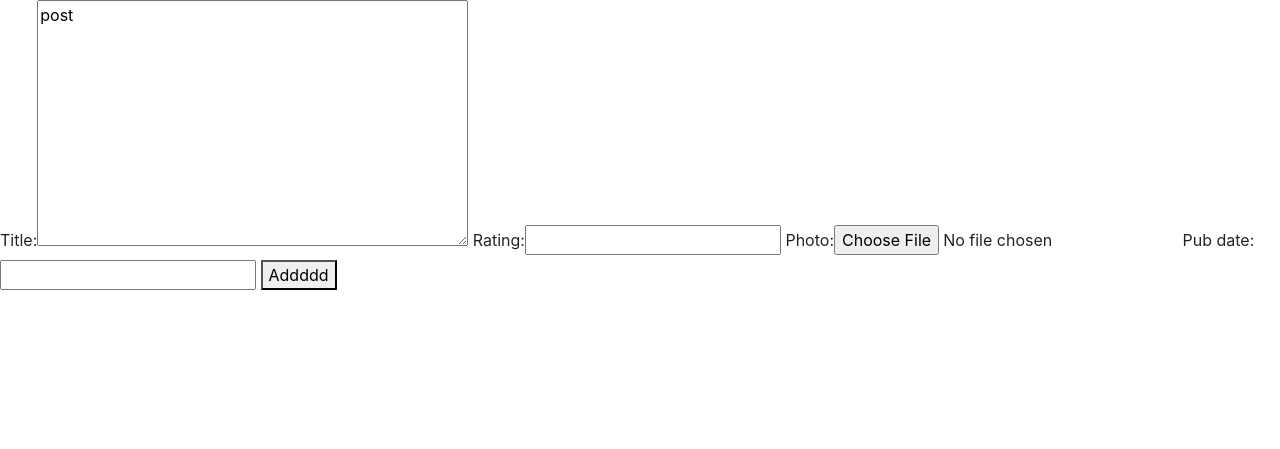
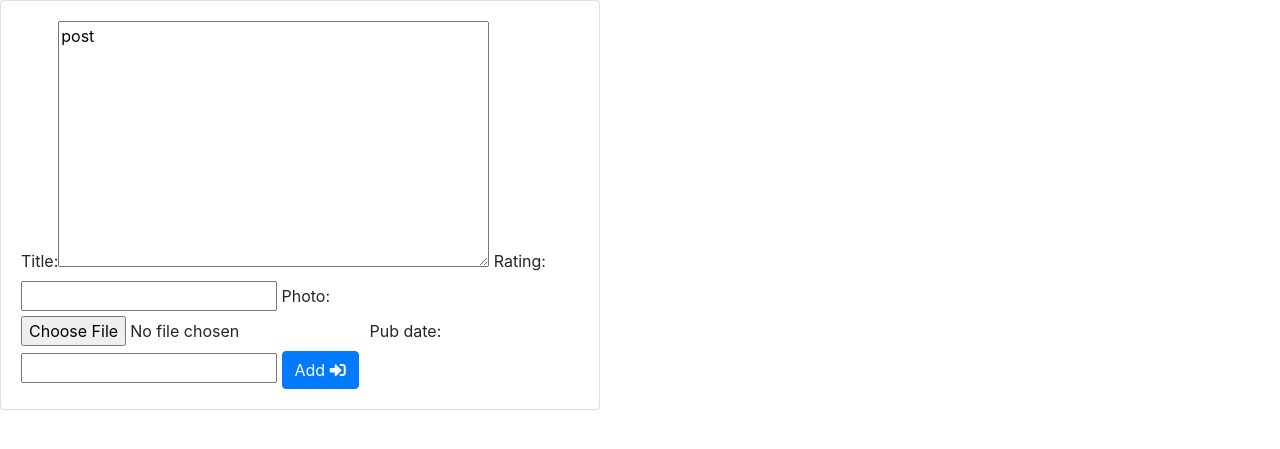
Before and after one commit to tomaszmajcherczyk/site, a Django app: page /main/new/ in a window 1280 px wide. Shown: the top 449 px of the page. Run offline with Django 3.2, Linux system fonts and the light colour scheme; a user stored in the database is signed in; some libraries are stand-ins or nearby versions.

Commit message:
some changes

```diff
--- a/main/models.py
+++ b/main/models.py
@@ -1,29 +1,33 @@
 from django.db import models
 from django.utils import timezone
+from django.contrib.auth.models import User
 # Create your models here.
 
 
-class SiteUser(models.Model):
-    first_name = models.CharField(max_length=100)
-    last_name = models.CharField(max_length=100)
-    email = models.EmailField(max_length=200)
-    is_active = models.BooleanField(default=True)
-
-    def __str__(self):
-        return str(self.first_name) + " " + str(self.last_name)
+# class SiteUser(models.Model):
+#     first_name = models.CharField(max_length=100)
+#     last_name = models.CharField(max_length=100)
+#     email = models.EmailField(max_length=200)
+#     is_active = models.BooleanField(default=True)
+#
+#     def __str__(self):
+#         return str(self.first_name) + " " + str(self.last_name)
 
 
 class ImgPost(models.Model):
+    author = models.ForeignKey(User, on_delete=models.CASCADE)
     pub_date = models.CharField(max_length=200, null=True, blank=True)
     title = models.TextField(default="post")
     rating = models.DecimalField(max_digits=5, decimal_places=2, null=True, blank=True)
     photo = models.ImageField(null=True, blank=True)  # by default django won't display it on admin
-    date = models.DateField(default=timezone.now())
+    date = models.DateField(default=timezone.now)
     time = models.TimeField(null=True, blank=True)
-    site_users = models.ManyToManyField(SiteUser)
+    # site_users = models.ManyToManyField(SiteUser)
 
     def __str__(self):
         return self.title_with_rating()
 
     def title_with_rating(self):
         return str(self.title) + " (" + str(self.rating) + ")"
+
+    #def edit(self):
--- a/main/moje_static/moj.css
+++ b/main/moje_static/moj.css
@@ -2,3 +2,6 @@ body {
     color: #444;
     padding: 50px;
 }
+.card {
+    width: 600px;
+}
--- a/main/templates/new_post.html
+++ b/main/templates/new_post.html
@@ -1,13 +1,17 @@
 <!-- This is a html file it create a GUI for main/new which allows us to create a new movie there-->
 
 {% extends 'main.html' %}
-
+{% load bootstrap %}
 {% block title %} Save post {% endblock %}
 
 {% block body %}
-    <form method="post" enctype="multipart/form-data">
-        {% csrf_token %}
-        {{ form }}
-        <button type="submit">Addddd</button>
-    </form>
+    <div class="card" style="width: 600px;">
+          <div class="card-body">
+            <form method="post" enctype="multipart/form-data">
+                {% csrf_token %}
+                {{ form|bootstrap }}
+              <button type="submit" class="btn btn-primary">Add <i class="fas fa-sign-in-alt"></i></button>
+            </form>
+          </div>
+        </div>
 {% endblock %}
```
Also changed, not shown: main/admin.py (+4 -4 lines), db.sqlite3, main/migrations/0010_auto_20190521_2218.py (added).
